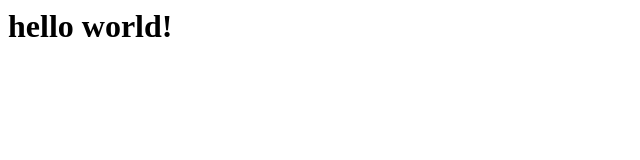
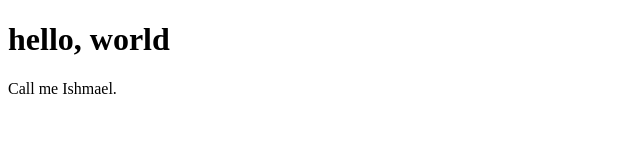
Before and after one commit to daniboyg/Test1, a plain HTML site: page index.html in a window 1280 px wide. Shown: the whole page, without its empty margins (0-640 px from the left). Drawn offline with Linux system fonts and the light colour scheme.

Commit message:
Add some HTML structure

```diff
--- a/index.html
+++ b/index.html
@@ -1 +1,10 @@
-<h1>hello world!</h1>
+<!DOCTYPE html>
+  <html>
+   <head>
+     <title></title>
+   </head>
+   <body>
+     <h1>hello, world</h1>
+     <p>Call me Ishmael.</p>
+   </body>
+ </html>
```
